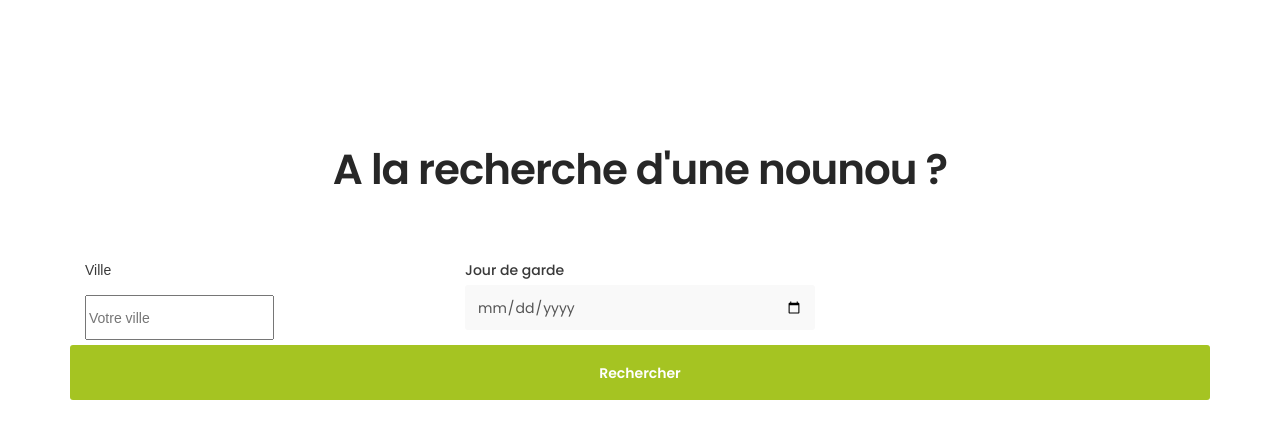
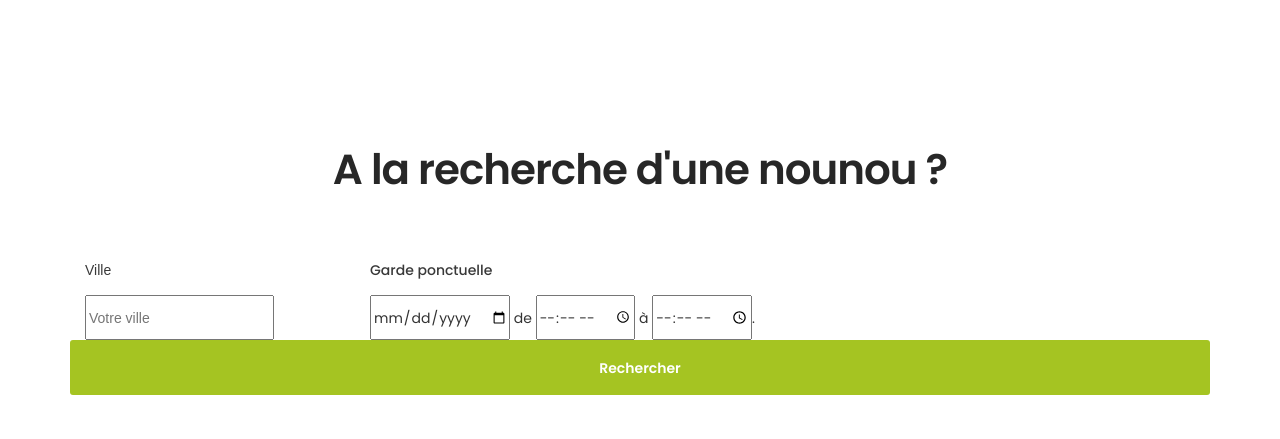
Before and after one commit to jerem-mrt/nounou, a PHP site: page /nounou/form_recherche_nounou.php in a window 1280 px wide. Shown: the part 45-484 px from the top of the page. Run offline with PHP 8.4, Linux system fonts and the light colour scheme; some libraries are stand-ins or nearby versions.

Commit message:
Je push des choses que je t'ai dit à l'oral

```diff
--- a/form_nounou_disponibilite.php
+++ b/form_nounou_disponibilite.php
@@ -5,7 +5,6 @@ require_once 'form.php';
 require_once 'css.php';
 require_once 'func_login.php';
 redirectUnconnected('nounou', SITE_URL . 'login_nounou.php');
-
 ?>
 <!DOCTYPE html>
 <html lang="fr">
@@ -208,7 +207,7 @@ redirectUnconnected('nounou', SITE_URL . 'login_nounou.php');
                             </div>
 
                             <div id="case_a_cocher_Jours" class="hidden">
-                                        <?php                                                listeCreneauxJours($listeJours); ?>
+                                <?php listeCreneauxJours($listeJours); ?>
                             </div>
 
                             <script>
--- a/form_parent_action.php
+++ b/form_parent_action.php
@@ -15,11 +15,11 @@ if (verifyDefinedName(['nomP', 'nomV', 'email', 'password', 'nbEnfants'])) {
         $nomV = $_POST['nomV'];
         //$nomV = addslashes($_POST['nomV']);
         $requete1 = $bd->query("SELECT depcom FROM ville WHERE  nomV = '".$nomV."';");
-        var_dump($requete1);
+        //var_dump($requete1);
         $depcom = $requete1->fetch();
-                var_dump($depcom);
+                //var_dump($depcom);
         $depcom = $depcom[0];
-                var_dump($depcom);
+                //var_dump($depcom);
        /* //$requete1 = "SELECT depcom FROM ville WHERE upper(nomV) LIKE upper(:nomV)";
         //$requete1 = $bd->prepare('SELECT depcom FROM ville WHERE nomV LIKE :nomV');
         //$requete1->execute(array('nomV' => $nomV));
--- a/form_recherche_nounou.php
+++ b/form_recherche_nounou.php
@@ -64,24 +64,26 @@ include 'header.php';
 
                                 <!-- Ville -->
 
-                                <div class="col-md-0 col-sm-4 ui-widget">
-                                    <label for="nomV">Ville</label><p></p>
+                                <div class="col-md-0 col-sm-3 ui-widget">
+                                    <label for="nomV">Ville</label></p>
                                     <input id="nomV" type="text" name="nomV" placeholder="Votre ville">
                                 </div>
 
                                 <!-- Département -->
-                                <!-- Faire en sorte que l'utilisateur ne saisisse que des chiffres -->
-                                <!-- ????????????????? -->
+                                <!-- Faire en sorte que l'utilisateur ne saisisse que des chiffres
+                                et surtout que lorsqu'il saisit la ville, que ça change automatiquement le num du département
 
-                               <!-- Date de recherche -->
-                                <div class="col-md-4 col-sm-8">
-                                        <label for="date">Jour de garde</label>
-                                        <input type="date" name="date" id="date" class="form-control">
-                                </div>
+                                <div class="col-md-3 col-sm-6">
+                                    <label for="dep">Departement</label>
+                                    <input id="nomV" type="text" name="dep" placeholder="Votre departement">
+                                </div>-->
 
                                 <!-- Plage horaire -->
                                 <!-- ????????????????? -->
-
+                                <div class="col-md-6 col-sm-12">
+                                    <label>Garde ponctuelle </label><p></p>
+                                    <input type="date" name="dispo[date][]"> de <input type="time" name="dispo[heureD][]"> à <input type="time" name="dispo[heureF][]">.
+                                </div>
 
 
 
```
Also changed, not shown: form_recherche_nounou_action.php (+17 -4 lines). Lines whose indentation alone changed are shown as unchanged.
